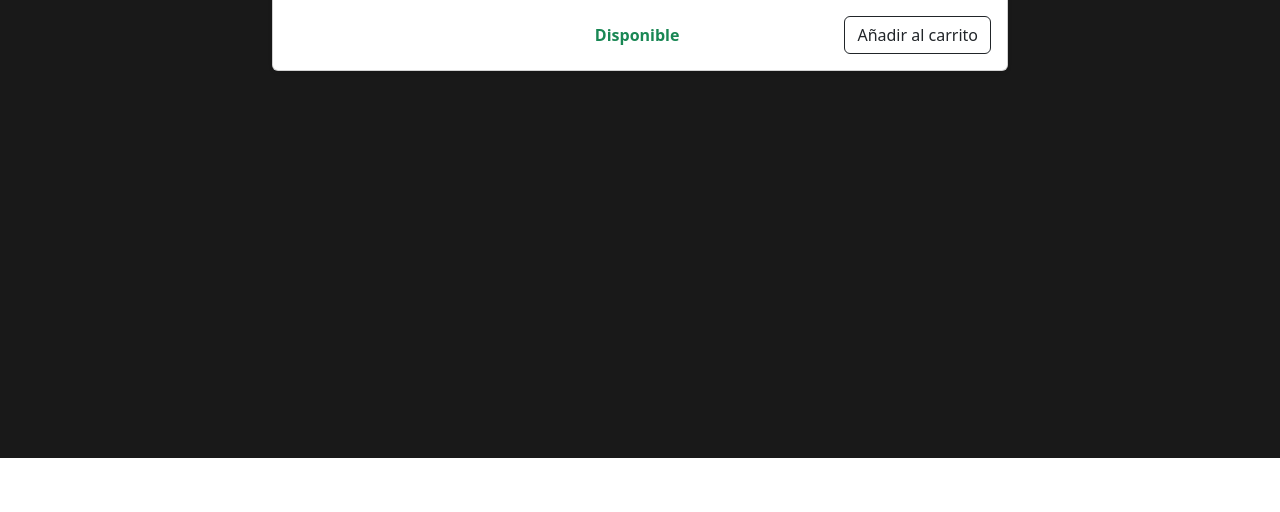
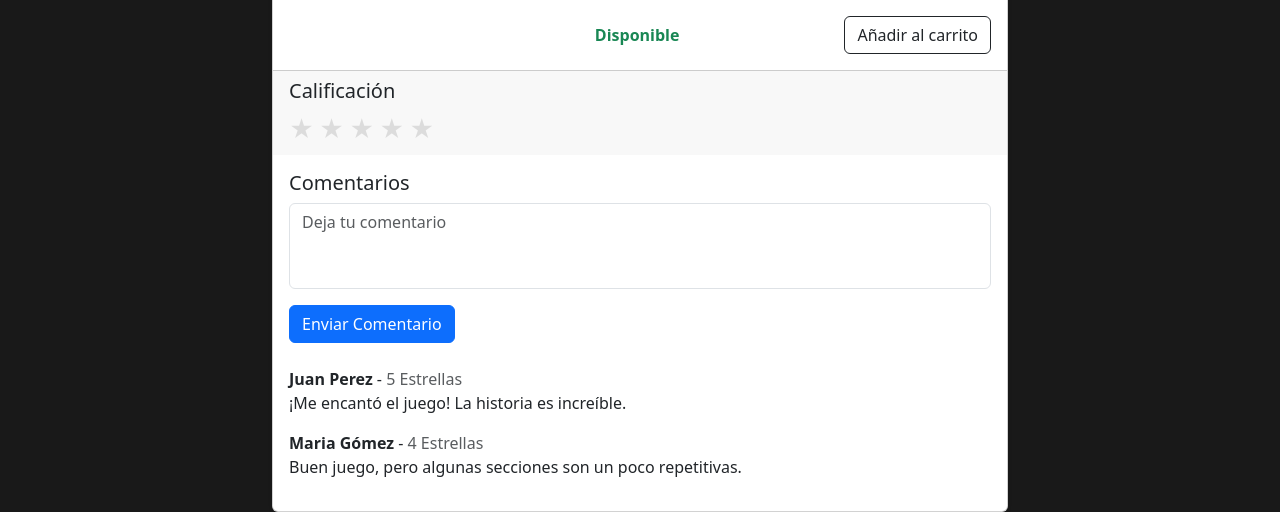
Before and after one commit to najr91/ProyectoGammer, a React (Vite) app: page /DetalleProducto in a window 1280 px wide. Shown: the part 342-854 px from the top of the page. Before the commit the page ends 800 px from the top, so only its background shows below. Built offline with nearby package versions, Linux system fonts and the light colour scheme.

Commit message:
Se agrego la parte de calificacion y de comentarios de la card detalleproducto

```diff
--- a/src/components/pages/DetalleProducto.jsx
+++ b/src/components/pages/DetalleProducto.jsx
@@ -1,7 +1,47 @@
-import React from "react";
+import React, { useEffect, useState } from "react";
 import "../../style/detalleProducto.css";
+import { useParams } from "react-router-dom";
 
 const DetalleProducto = () => {
+    const [Estrellas, setEstrellas] = useState(0);
+  const [Comentario, setComentario] = useState("");
+  const [ComentariosList, setComentariosList] = useState([
+    {
+      user: "Juan Perez",
+      text: "¡Me encantó el juego! La historia es increíble.",
+      Estrellas: 5,
+    },
+    {
+      user: "Maria Gómez",
+      text: "Buen juego, pero algunas secciones son un poco repetitivas.",
+      Estrellas: 4,
+    },
+  ]);
+
+  const handleComentarioChange = (event) => {
+    setComentario(event.target.value);
+  };
+
+  const handleComentarioSubmit = (event) => {
+    event.preventDefault();
+    if (Comentario.trim()) {
+      setComentariosList([
+        ...ComentariosList,
+        {
+          user: "Nuevo Usuario",
+          text: Comentario,
+          Estrellas: Estrellas,
+        },
+      ]);
+      setComentario("");
+      setEstrellas(0);
+    }
+  };
+
+  const handleEstrellasChange = (newEstrellas) => {
+    setEstrellas(newEstrellas);
+  };
+
   return (
     <section className="container mt-5">
       <article className="row justify-content-center">
@@ -22,27 +62,81 @@ const DetalleProducto = () => {
                   <h4 className="card-title">Horizond</h4>
                   <p className="card-text text-muted">Juego para PS5</p>
                   <p className="card-description">
-                Lorem ipsum, dolor sit amet consectetur adipisicing elit. Rerum sequi hic commodi accusamus
-                blanditiis facere. Temporibus repellendus aliquid totam eligendi minima cupiditate dolores, dicta
-                iure fugit magni rem voluptatum atque.
+                    Lorem ipsum, dolor sit amet consectetur adipisicing elit.
+                    Rerum sequi hic commodi accusamus blanditiis facere.
+                    Temporibus repellendus aliquid totam eligendi minima
+                    cupiditate dolores, dicta iure fugit magni rem voluptatum
+                    atque.
                   </p>
 
                   <div className="mb-3">
-                <strong>Género:</strong> Acción y Aventura
+                    <b>Género:</b> Acción y Aventura
                   </div>
 
                   <div className="d-flex justify-content-between align-items-center">
                     <b className="text-success">Disponible</b>
-                <button className="btn btn-outline-dark">Añadir al carrito</button>
+                    <button className="btn btn-outline-dark">
+                      Añadir al carrito
+                    </button>
                   </div>
                 </div>
               </div>
             </div>
+
+            <div className="card-footer">
+
+              <h5 className="Calificacion-titulo">Calificación</h5>
+
+              <div className="Calificacion">
+
+                {[1, 2, 3, 4, 5].map((star) => (
+                  <span
+                    key={star}
+                    className={`Estrella ${Estrellas >= star ? "filled" : ""}`}
+                    onClick={() => handleEstrellasChange(star)}
+                  >
+                    &#9733;
+                  </span>
+                ))}
               </div>
             </div>
+
+            <div className="card-body">
+
+              <h5>Comentarios</h5>
+              <form onSubmit={handleComentarioSubmit}>
+                <div className="mb-3">
+
+                  <textarea
+                    className="form-control rezine"
+                    rows="3"
+                    placeholder="Deja tu comentario"
+                    value={Comentario}
+                    onChange={handleComentarioChange}
+                  />
+                </div>
+
+                <button type="submit" className="btn btn-primary">
+                  Enviar Comentario
+                </button>
+              </form>
+
+              <div className="Comentarios-list mt-4">
+
+                {ComentariosList.map((c, index) => (
+                  <div key={index} className="Comentario">
+                    <strong>{c.user}</strong> -{" "}
+                    <span className="text-muted">{c.Estrellas} Estrellas</span>
+                    <p>{c.text}</p>
+                  </div>
+                ))}
+              </div>
+            </div>
+          </div>
+        </div>
+
       </article>
     </section>
-
   );
 };
 
--- a/src/style/detalleProducto.css
+++ b/src/style/detalleProducto.css
@@ -5,3 +5,35 @@
   box-shadow: 0 4px 12px rgba(0, 0, 0, 0.1);
   background-color: #ffffff;
 }
+
+.Calificacion-tiulo{
+    font-size: 1.2rem;
+    color: #2c3e50;
+    margin-bottom: 10px;
+  }
+
+  .Calificacion {
+    display: flex;
+    justify-content: flex-start;
+    gap: 5px;
+  }
+
+  .Estrella {
+    font-size: 1.5rem;
+    color: #dcdcdc;
+    cursor: pointer;
+    transition: color 0.3s;
+  }
+
+  .Estrella.filled {
+    color: #f39c12;
+  }
+
+  .Estrella:hover {
+    color: #f39c12;
+  }
+
+
+  .rezine{
+    resize: none;
+  }
```
Lines whose indentation alone changed are shown as unchanged.
